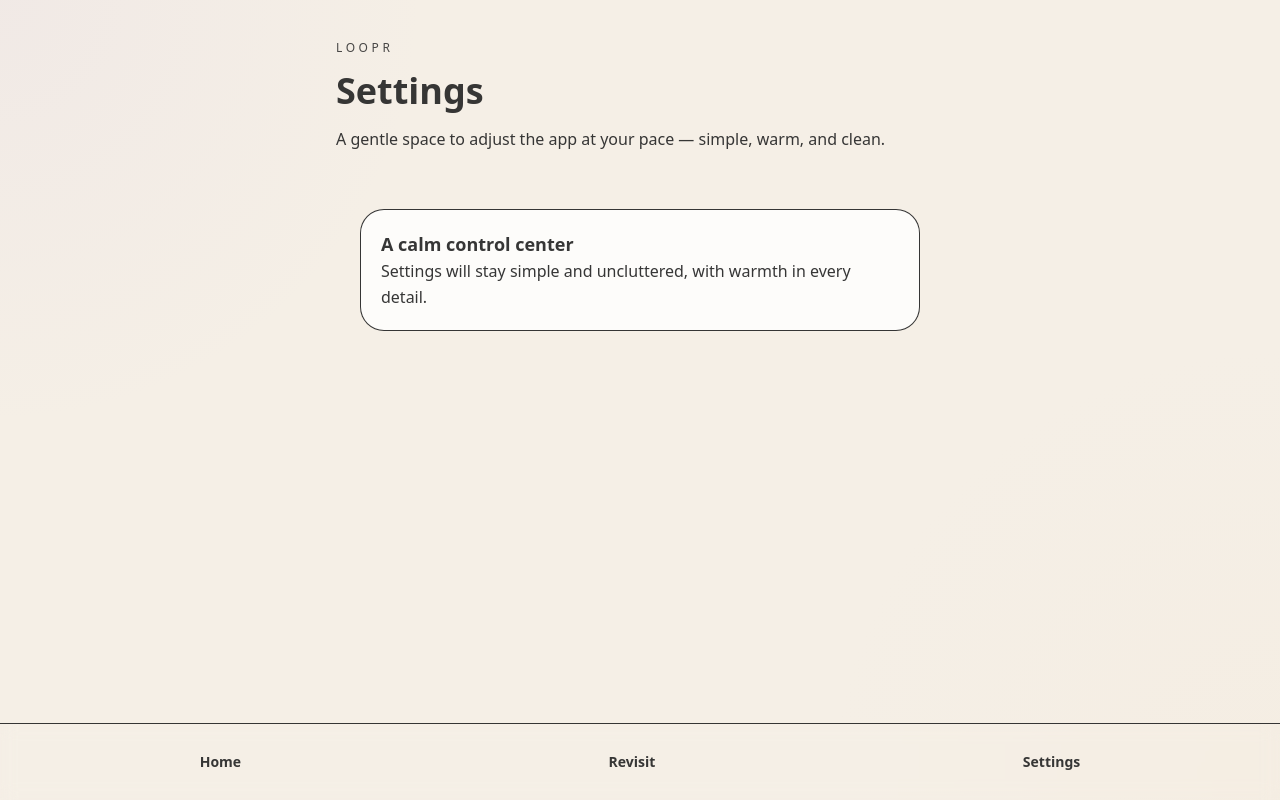
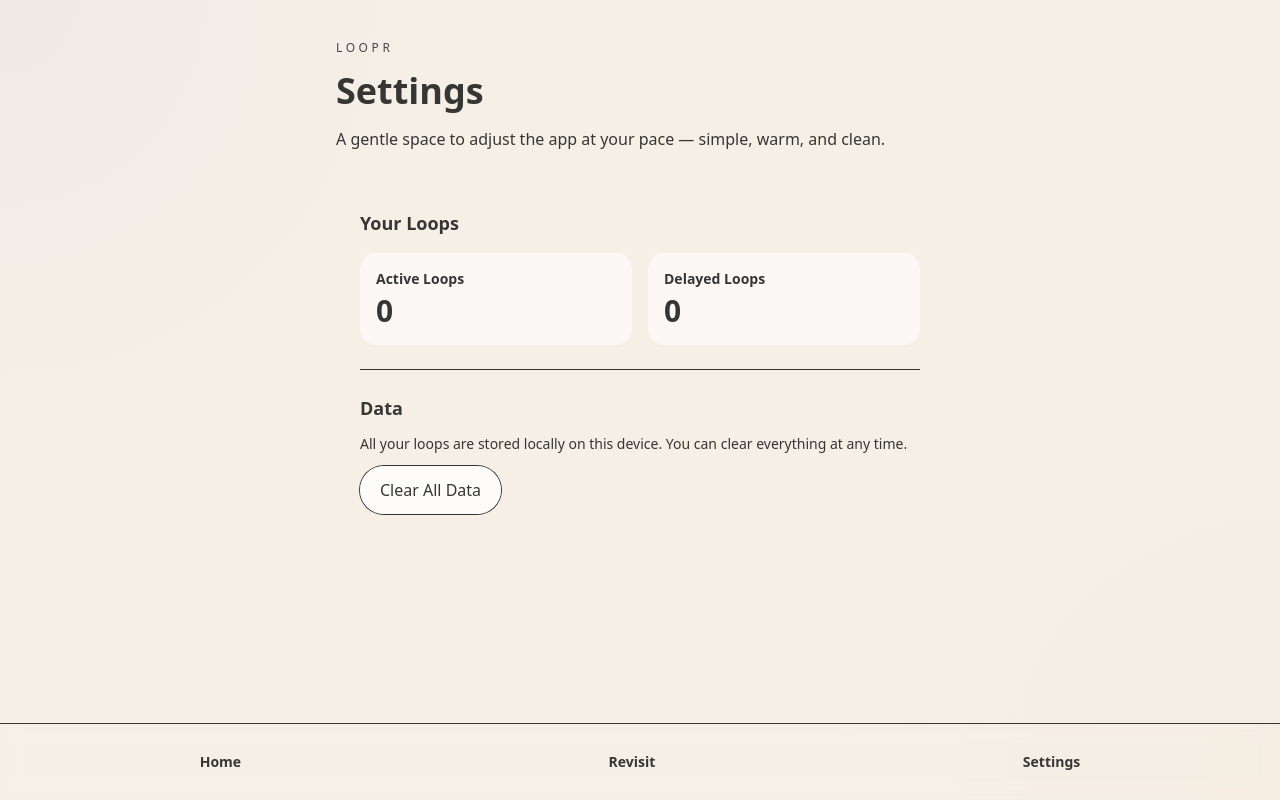
Before and after one commit to RouterGeeks/loopr, a React (Vite) app: page /settings in a window 1280 px wide. Built offline with nearby package versions, Linux system fonts and the light colour scheme.

Commit message:
Sprint 5: Add UX improvements - loop counts, clear data button, enhanced empty states

```diff
--- a/src/pages/Home.tsx
+++ b/src/pages/Home.tsx
@@ -108,6 +108,24 @@ const Home: FC = () => {
         </p>
       </div>
 
+      {/* Loop Counts */}
+      {loops.length > 0 && (
+        <div className="mb-8 flex gap-3">
+          <div className="rounded-full bg-lavender-soft/40 px-4 py-2">
+            <p className="text-xs font-semibold uppercase tracking-wider text-lavender-dark">
+              Active: {loops.filter((l) => l.status === 'active').length}
+            </p>
+          </div>
+
+          <div className="rounded-full bg-lavender-soft/40 px-4 py-2">
+            <p className="text-xs font-semibold uppercase tracking-wider text-lavender-dark">
+              Delayed:{' '}
+              {loops.filter((l) => l.status === 'delayed').length}
+            </p>
+          </div>
+        </div>
+      )}
+
       <SectionCard className="space-y-6">
         <div className="space-y-4">
           <div className="space-y-3">
--- a/src/pages/Revisit.tsx
+++ b/src/pages/Revisit.tsx
@@ -52,19 +52,49 @@ const Revisit: FC = () => {
   return (
     <PageContainer>
       <div className="mb-8">
-        <p className="text-xs uppercase tracking-[0.3em] text-lavender-dark opacity-90 mb-3">Loopr</p>
-        <h1 className="text-4xl font-bold text-charcoal leading-tight mb-3">Revisit</h1>
-        <p className="max-w-xl text-charcoal text-opacity-70 text-base leading-7">A quiet place to look back on loops that need a second look later.</p>
+        <p className="mb-3 text-xs uppercase tracking-[0.3em] text-lavender-dark opacity-90">
+          Loopr
+        </p>
+
+        <h1 className="mb-3 text-4xl font-bold leading-tight text-charcoal">
+          Revisit
+        </h1>
+
+        <p className="max-w-xl text-base leading-7 text-charcoal/70">
+          A quiet place to look back on loops that need a second look
+          later.
+        </p>
       </div>
+
+      {/* Delayed Count */}
+      {delayedLoops.length > 0 && (
+        <div className="mb-8">
+          <div className="inline-block rounded-full bg-lavender-soft/40 px-4 py-2">
+            <p className="text-xs font-semibold uppercase tracking-wider text-lavender-dark">
+              Delayed: {delayedLoops.length}
+            </p>
+          </div>
+        </div>
+      )}
       <SectionCard className="space-y-4">
         {delayedLoops.length === 0 ? (
-          <div className="rounded-3xl bg-white/80 p-5 shadow-soft border border-lavender-light/40">
-            <p className="text-lg font-semibold text-charcoal">Ready when you are</p>
-            <p className="text-charcoal text-opacity-75 leading-relaxed">Delayed loops will appear here. This view is designed to feel calm and gentle, so you can revisit your notes without pressure.</p>
+          <div className="space-y-3">
+            <p className="text-lg font-semibold text-charcoal">
+              Nothing to revisit yet
+            </p>
+
+            <p className="text-charcoal/70">
+              When you delay a loop from home, it will appear here. Take
+              your time—there's no rush.
+            </p>
           </div>
         ) : (
           delayedLoops.map((loop) => (
-            <LoopCard key={loop.id} loop={loop} onAction={handleAction} />
+            <LoopCard
+              key={loop.id}
+              loop={loop}
+              onAction={handleAction}
+            />
           ))
         )}
       </SectionCard>
--- a/src/pages/Settings.tsx
+++ b/src/pages/Settings.tsx
@@ -1,21 +1,158 @@
+import { useState } from 'react';
 import type { FC } from 'react';
 import PageContainer from '../components/PageContainer';
 import SectionCard from '../components/SectionCard';
 
+interface LoopItem {
+  id: number;
+  text: string;
+  status: 'active' | 'delayed' | 'done' | 'dropped';
+}
+
+const STORAGE_KEY = 'loopr.loops';
+
 const Settings: FC = () => {
+  const [loops, setLoops] = useState<LoopItem[]>(() => {
+    const saved = window.localStorage.getItem(STORAGE_KEY);
+    if (!saved) return [];
+
+    try {
+      const parsed = JSON.parse(saved) as any[];
+      if (Array.isArray(parsed)) {
+        return parsed.map((item) => ({
+          ...item,
+          status:
+            item.status === 'pending'
+              ? 'active'
+              : item.status === 'do'
+              ? 'done'
+              : item.status === 'delay'
+              ? 'delayed'
+              : item.status === 'drop'
+              ? 'dropped'
+              : (item.status as
+                  | 'active'
+                  | 'delayed'
+                  | 'done'
+                  | 'dropped'),
+        }));
+      }
+    } catch {
+      return [];
+    }
+    return [];
+  });
+
+  const [showConfirmation, setShowConfirmation] = useState(false);
+
+  const activeCount = loops.filter((loop) => loop.status === 'active')
+    .length;
+  const delayedCount = loops.filter((loop) => loop.status === 'delayed')
+    .length;
+
+  const handleClearData = () => {
+    window.localStorage.removeItem(STORAGE_KEY);
+    setLoops([]);
+    setShowConfirmation(false);
+  };
+
   return (
     <PageContainer>
       <div className="mb-8">
-        <p className="text-xs uppercase tracking-[0.3em] text-lavender-dark opacity-90 mb-3">Loopr</p>
-        <h1 className="text-4xl font-bold text-charcoal leading-tight mb-3">Settings</h1>
-        <p className="max-w-xl text-charcoal text-opacity-70 text-base leading-7">A gentle space to adjust the app at your pace — simple, warm, and clean.</p>
+        <p className="mb-3 text-xs uppercase tracking-[0.3em] text-lavender-dark opacity-90">
+          Loopr
+        </p>
+
+        <h1 className="mb-3 text-4xl font-bold leading-tight text-charcoal">
+          Settings
+        </h1>
+
+        <p className="max-w-xl text-base leading-7 text-charcoal/70">
+          A gentle space to adjust the app at your pace — simple, warm,
+          and clean.
+        </p>
       </div>
-      <SectionCard className="space-y-4">
-        <div className="rounded-3xl bg-white/80 p-5 shadow-soft border border-lavender-light/40">
-          <p className="text-lg font-semibold text-charcoal">A calm control center</p>
-          <p className="text-charcoal text-opacity-75 leading-relaxed">Settings will stay simple and uncluttered, with warmth in every detail.</p>
+
+      <SectionCard className="space-y-6">
+        {/* Loop Counts */}
+        <div className="space-y-4">
+          <h2 className="text-lg font-semibold text-charcoal">Your Loops</h2>
+
+          <div className="flex flex-col gap-3 sm:flex-row sm:gap-4">
+            <div className="flex-1 rounded-2xl bg-white/60 p-4">
+              <p className="text-sm font-semibold text-lavender-dark">
+                Active Loops
+              </p>
+
+              <p className="mt-1 text-3xl font-bold text-charcoal">
+                {activeCount}
+              </p>
+            </div>
+
+            <div className="flex-1 rounded-2xl bg-white/60 p-4">
+              <p className="text-sm font-semibold text-lavender-dark">
+                Delayed Loops
+              </p>
+
+              <p className="mt-1 text-3xl font-bold text-charcoal">
+                {delayedCount}
+              </p>
+            </div>
+          </div>
+        </div>
+
+        {/* Clear Data Section */}
+        <div className="space-y-3 border-t border-lavender-light/30 pt-6">
+          <h2 className="text-lg font-semibold text-charcoal">Data</h2>
+
+          <p className="text-sm text-charcoal/70">
+            All your loops are stored locally on this device. You can clear
+            everything at any time.
+          </p>
+
+          <button
+            type="button"
+            onClick={() => setShowConfirmation(true)}
+            className="inline-block rounded-full bg-white/80 px-5 py-3 text-sm font-semibold text-charcoal ring-1 ring-lavender-light/50 transition duration-200 hover:bg-white/90 hover:ring-lavender-light/70"
+          >
+            Clear All Data
+          </button>
         </div>
       </SectionCard>
+
+      {/* Confirmation Modal */}
+      {showConfirmation && (
+        <div className="fixed inset-0 z-50 flex items-center justify-center bg-black/30 p-4 backdrop-blur-sm">
+          <div className="max-w-sm rounded-3xl bg-cream-surface p-6 shadow-card sm:p-8">
+            <h3 className="mb-2 text-lg font-semibold text-charcoal">
+              Clear all data?
+            </h3>
+
+            <p className="mb-6 text-charcoal/70">
+              This will delete all your active, delayed, done, and dropped
+              loops. This action cannot be undone.
+            </p>
+
+            <div className="flex gap-3">
+              <button
+                type="button"
+                onClick={() => setShowConfirmation(false)}
+                className="flex-1 rounded-full bg-lavender-soft/50 px-4 py-3 text-sm font-semibold text-charcoal transition duration-200 hover:bg-lavender-soft/70"
+              >
+                Cancel
+              </button>
+
+              <button
+                type="button"
+                onClick={handleClearData}
+                className="flex-1 rounded-full bg-charcoal px-4 py-3 text-sm font-semibold text-white transition duration-200 hover:bg-charcoal-soft"
+              >
+                Clear
+              </button>
+            </div>
+          </div>
+        </div>
+      )}
     </PageContainer>
   );
 };
```
